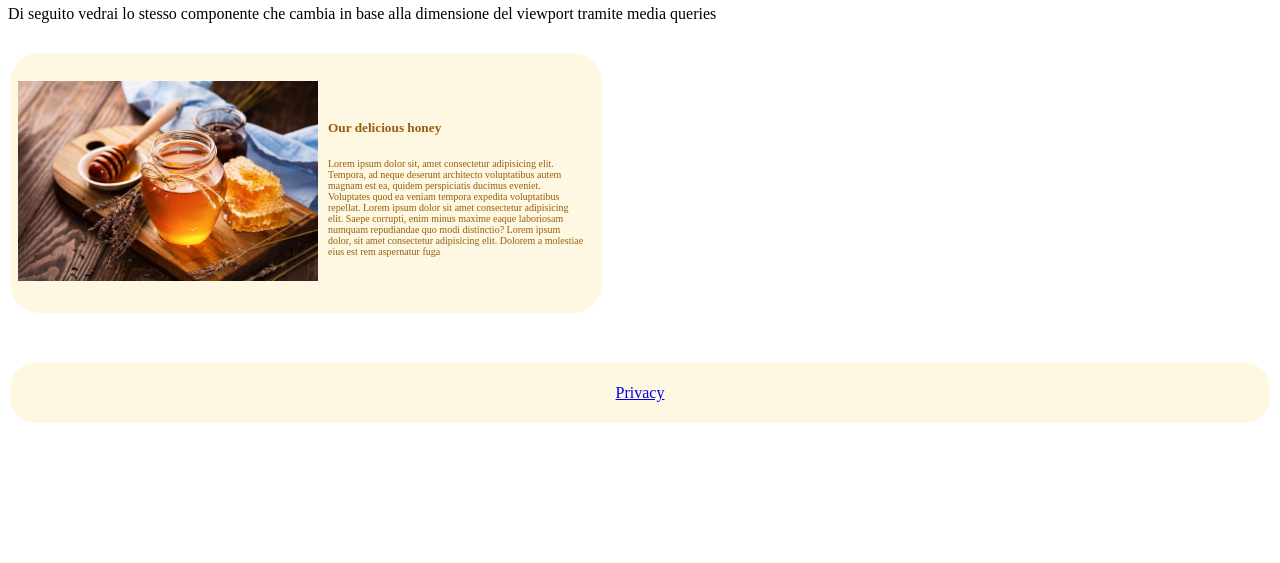
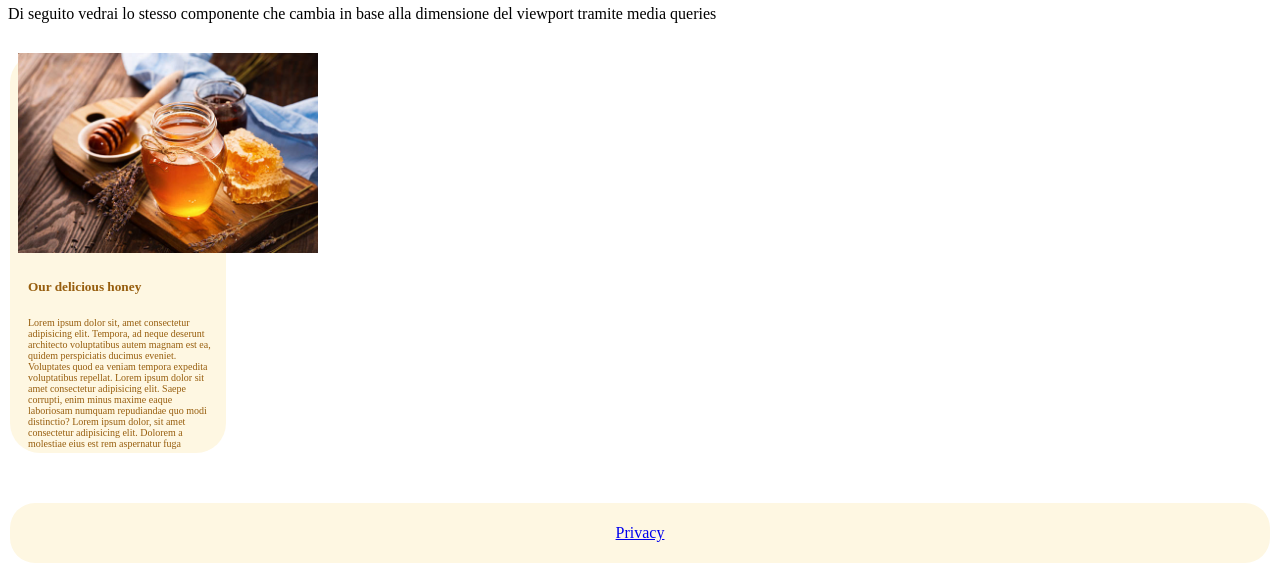
Before and after one commit to fatnaelbassraoui/Flex, a plain HTML site: page W1-P2-Esercizi-Flex-Assets/index.html in a window 1280 px wide. Shown: the part 667-1230 px from the top of the page. Before the commit the page ends 1090 px from the top, so only its background shows below. Drawn offline with Linux system fonts and the light colour scheme.

Commit message:
Update index.html

```diff
--- a/W1-P2-Esercizi-Flex-Assets/index.html
+++ b/W1-P2-Esercizi-Flex-Assets/index.html
@@ -5,8 +5,10 @@
     <meta http-equiv="X-UA-Compatible" content="IE=edge">
     <meta name="viewport" content="width=device-width, initial-scale=1.0">
     <style>
-        @media screen and (min-width: 320) {
-            body{width: 100%;}
+        @media screen and (min-width: 480px)  {
+            body{
+                width: 100%;
+            }
         }
         body{
             margin: 0px;
@@ -130,7 +132,14 @@
             padding-right: 8px;
         }
 
-
+        @media screen and (min-width: 480px)  {
+            #post1, .post1-text, .post1_img{
+                flex-direction: row;
+                flex-wrap: wrap;
+                height: 400px;
+                width:200px;
+            }
+        }
         .post1_img{
             width: 300px;
             height: 200px;
```
